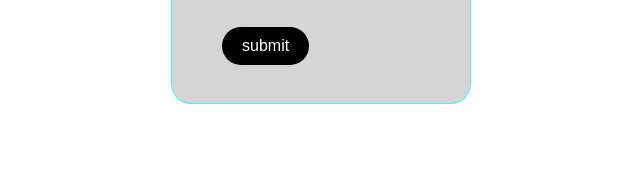
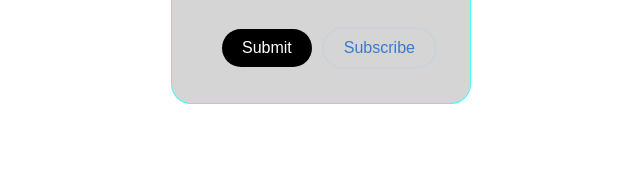
Before and after one commit to youtube-team-JDRO/Join-JDRO, a plain HTML site: page index.html in a window 1280 px wide. Shown: the part 521-696 px from the top of the page, 319-959 px from the left. Drawn offline with Linux system fonts and the light colour scheme.

Commit message:
Update index.html

```diff
--- a/index.html
+++ b/index.html
@@ -29,7 +29,12 @@
                     <input type="text" value="" id="ytlink" required>
                     <span>youtube channel URL</span>
                 </div>
-                <input type="submit" value="submit" class="sub" id="submit">
+                <div class="button-container">
+                    <input type="submit" value="Submit" class="sub" id="submit">
+                    <a href="https://www.youtube.com/@ARKA_JDRO">
+                    <button class="su" type="button">Subscribe</button>
+                </a>
+                </div>
             </form>
         </div>
         <div class="text">
@@ -55,6 +60,11 @@ body
     min-height: 100vh;
     background-size: cover;
     background-repeat: no-repeat;
+}
+.box .form form .button-container {
+    display: flex;
+    justify-content: space-between;
+    align-items: center; /* Align buttons vertically in the middle */
 }
 .box
 {
@@ -120,6 +130,31 @@ body
 .box .form form .sub:active{
     transform: scale(0.96);
 }
+.box .form form .su
+{
+    padding: 10px 20px;
+    color: #1263cecc;
+    border: none;
+    outline: none;
+    background: #00000000;
+    border: 2px solid #65c1ff1a;
+    cursor: pointer;
+    font-size: 16px;
+    border-radius: 50px;
+    transition:transform 0.2s ease;
+
+    margin-left: 10px;
+
+
+
+
+}
+.box .form form .su:hover {
+    background-color: #65c1ff48;
+}
+.box .form form .su:active{
+    transform: scale(0.96);
+}
 h5{
     font-family: worksans-semibold,"work sans",sans-serif !important;
     font-size: calc((4.634 * var(--one-unit)) - (var(--scrollbar-width) * 0.046340000000000006)) !important;
@@ -172,7 +207,12 @@ picture{
     background: #2ffff5;
   }
 
+.di{
+    padding-left: 100px;
+    display: inline-block;
+    margin-bottom: 100px;
 
+}
 </style>
 <script type="module">
   import { initializeApp } from "https://www.gstatic.com/firebasejs/9.19.1/firebase-app.js";
```
